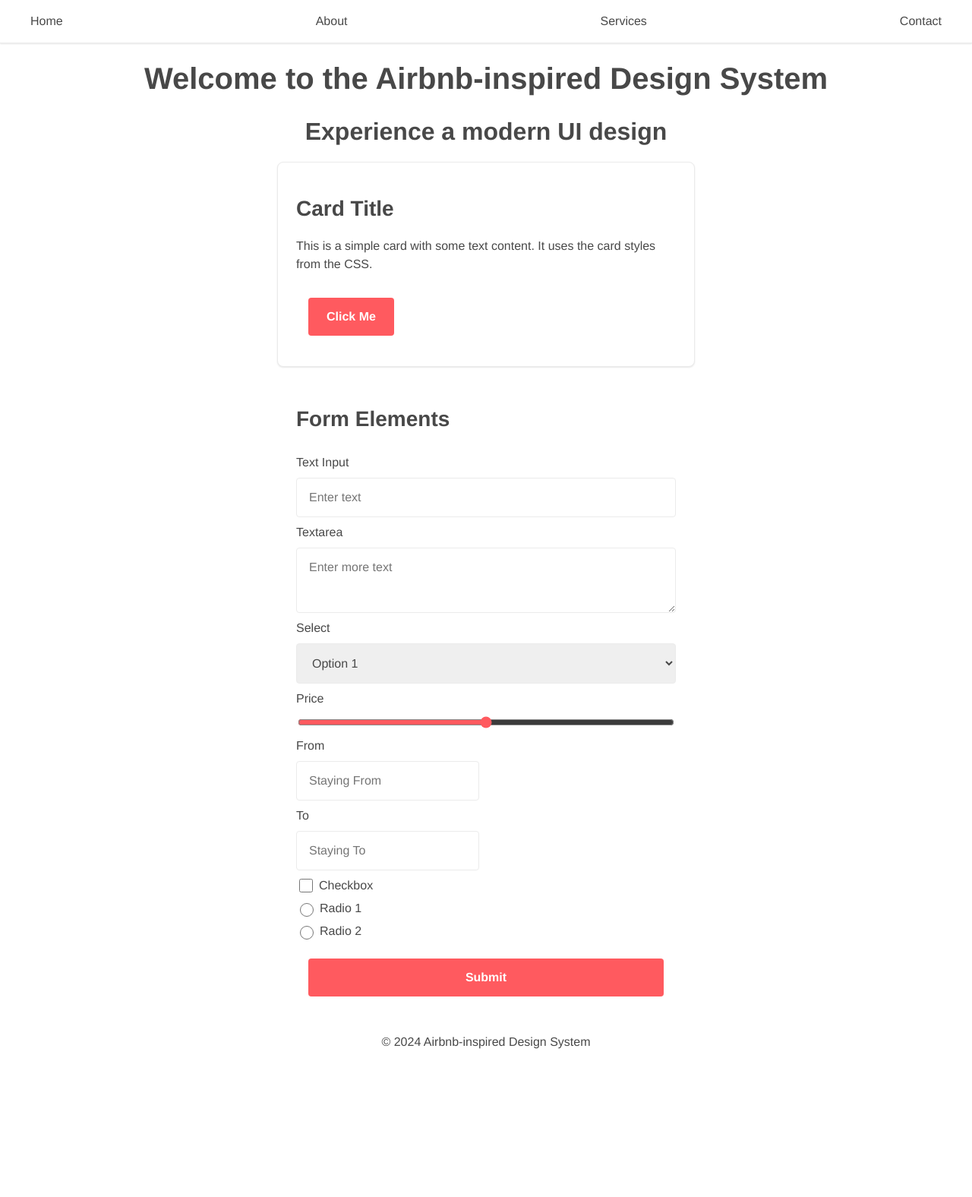
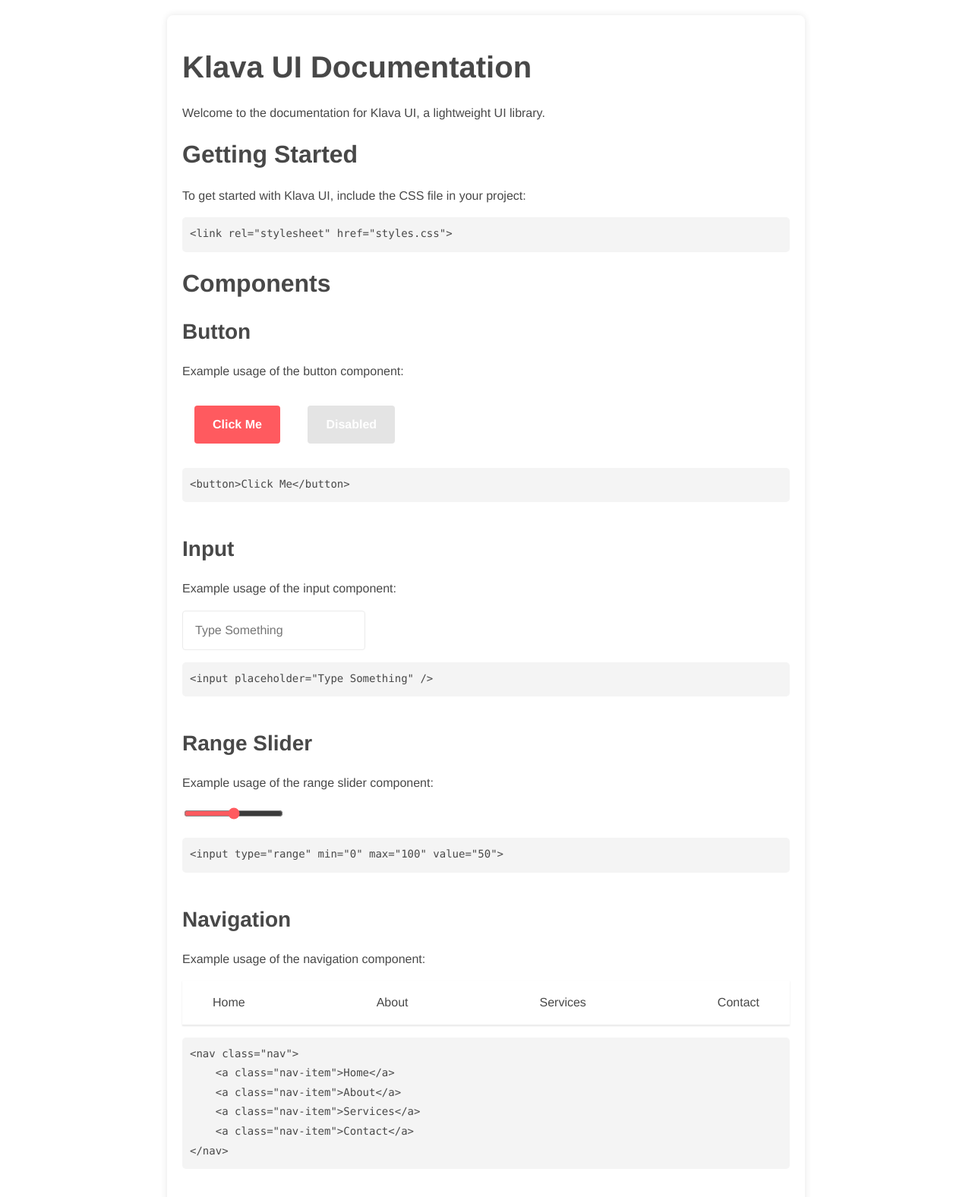
Before and after one commit to elieraad/klava-ui, a plain HTML site: page index.html in a window 1280 px wide. Shown: the top 1576 px of the page at 76% size. Before the commit the page ends 1400 px from the top, so only its background shows below. Drawn offline with Linux system fonts and the light colour scheme.

Commit message:
add docs

```diff
--- a/index.html
+++ b/index.html
@@ -3,94 +3,197 @@
   <head>
     <meta charset="UTF-8" />
     <meta name="viewport" content="width=device-width, initial-scale=1.0" />
-    <title>Airbnb-inspired Design System</title>
-    <link rel="stylesheet" href="demo.css" />
+    <title>Klava UI Documentation</title>
     <link rel="stylesheet" href="styles.css" />
+    <style>
+      /* Additional styles specific to the documentation */
+      body {
+        line-height: 1.6;
+        margin: 20px;
+      }
+      .container {
+        max-width: 800px;
+        margin: 0 auto;
+        background-color: #fff;
+        padding: 20px;
+        border-radius: 8px;
+        box-shadow: 0 0 10px rgba(0, 0, 0, 0.1);
+      }
+
+      pre {
+        background-color: #f4f4f4;
+        padding: 10px;
+        overflow: auto;
+        border-radius: 5px;
+      }
+      code {
+        font-family: Consolas, Monaco, "Andale Mono", "Ubuntu Mono", monospace;
+        font-size: 14px;
+      }
+      .component {
+        margin-bottom: 40px;
+      }
+    </style>
   </head>
   <body>
-    <!-- Navigation -->
+    <div class="container">
+      <header>
+        <h1>Klava UI Documentation</h1>
+        <p>
+          Welcome to the documentation for Klava UI, a lightweight UI library.
+        </p>
+      </header>
+
+      <section id="getting-started">
+        <h2>Getting Started</h2>
+        <p>
+          To get started with Klava UI, include the CSS file in your project:
+        </p>
+        <pre><code>&lt;link rel="stylesheet" href="styles.css"&gt;</code></pre>
+      </section>
+
+      <section id="components">
+        <h2>Components</h2>
+
+        <div class="component" id="button-component">
+          <h3>Button</h3>
+          <p>Example usage of the button component:</p>
+          <button class="button">Click Me</button>
+          <button class="button" disabled>Disabled</button>
+          <pre><code>&lt;button&gt;Click Me&lt;/button&gt;</code></pre>
+        </div>
+
+        <div class="component" id="button-component">
+          <h3>Input</h3>
+          <p>Example usage of the input component:</p>
+          <input placeholder="Type Something" />
+          <pre><code>&lt;input placeholder="Type Something" /&gt;</code></pre>
+        </div>
+
+        <div class="component" id="range-slider-component">
+          <h3>Range Slider</h3>
+          <p>Example usage of the range slider component:</p>
+          <input type="range" min="0" max="100" value="50" />
+          <pre><code>&lt;input type="range" min="0" max="100" value="50"&gt;</code></pre>
+        </div>
+
+        <div class="component" id="button-component">
+          <h3>Navigation</h3>
+          <p>Example usage of the navigation component:</p>
           <nav class="nav">
-      <a href="#" class="nav-item">Home</a>
-      <a href="#" class="nav-item">About</a>
-      <a href="#" class="nav-item">Services</a>
-      <a href="#" class="nav-item">Contact</a>
+            <a class="nav-item">Home</a>
+            <a class="nav-item">About</a>
+            <a class="nav-item">Services</a>
+            <a class="nav-item">Contact</a>
           </nav>
 
-    <!-- Header -->
-    <header class="text-center">
-      <h1>Welcome to the Airbnb-inspired Design System</h1>
-      <h2>Experience a modern UI design</h2>
-    </header>
+          <pre><code>&lt;nav class="nav"&gt;
+    &lt;a class="nav-item"&gt;Home&lt;/a&gt;
+    &lt;a class="nav-item"&gt;About&lt;/a&gt;
+    &lt;a class="nav-item"&gt;Services&lt;/a&gt;
+    &lt;a class="nav-item"&gt;Contact&lt;/a&gt;
+&lt;/nav&gt;</code></pre>
+        </div>
 
-    <!-- Main Content -->
-    <main class="container">
-      <!-- Card -->
+        <div class="component" id="select-component">
           <div class="card">
             <h3>Card Title</h3>
             <p>
-          This is a simple card with some text content. It uses the card styles
-          from the CSS.
+              This is a simple card with some text content. It uses the card
+              styles from the CSS.
             </p>
-        <button id="button">Click Me</button>
+            <button>Click Me</button>
           </div>
 
-      <!-- Form -->
-      <form>
-        <h3>Form Elements</h3>
-        <label for="text-input">Text Input</label>
-        <input type="text" id="text-input" placeholder="Enter text" />
+          <pre><code>&lt;div class="card"&gt;
+&lt;h3&gt;Card Title&lt;/h3&gt;
+&lt;p&gt;
+    This is a simple card with some text content. It uses the card
+    styles from the CSS.
+&lt;/p&gt;
+&lt;button&gt;Click Me&lt;/button&gt;</code></pre>
+        </div>
 
-        <label for="textarea">Textarea</label>
-        <textarea id="textarea" placeholder="Enter more text"></textarea>
-
-        <label for="select">Select</label>
-        <select id="select">
+        <div class="component" id="select-component">
+          <h3>Select</h3>
+          <p>Example usage of the select component:</p>
+          <select>
             <option value="option1">Option 1</option>
             <option value="option2">Option 2</option>
             <option value="option3">Option 3</option>
           </select>
+          <pre><code>&lt;select&gt;
+    &lt;option value="option1"&gt;Option 1&lt;/option&gt;
+    &lt;option value="option2"&gt;Option 2&lt;/option&gt;
+    &lt;option value="option3"&gt;Option 3&lt;/option&gt;
+&lt;/select&gt;</code></pre>
+        </div>
 
-        <label for="range">Price</label>
-        <input id="range" type="range" min="0" max="100" value="50" />
-
-        <label for="from">From</label>
+        <div class="component" id="datepicker-component">
+          <h3>Datepicker</h3>
+          <p>Example usage of the datepicker component:</p>
           <input
-          id="from"
             type="text"
             class="datepicker-input"
-          placeholder="Staying From"
+            placeholder="Select a date"
           />
+          <pre><code>&lt;input class="datepicker-input" placeholder="Select a date"&gt;</code></pre>
+        </div>
 
-        <label for="to">To</label>
-        <input
-          id="from"
-          type="text"
-          class="datepicker-input"
-          placeholder="Staying To"
-        />
+        <div class="component" id="radio-checkbox-component">
+          <h3>Radio Buttons and Checkboxes</h3>
 
-        <label> <input type="checkbox" id="checkbox" /> Checkbox </label>
+          <div>
+            <h4>Radio Buttons</h4>
+            <label>
+              <input type="radio" name="radio-group" value="option1" checked />
+              Option 1 </label
+            ><br />
+            <label>
+              <input type="radio" name="radio-group" value="option2" />
+              Option 2 </label
+            ><br />
+            <label>
+              <input type="radio" name="radio-group" value="option3" />
+              Option 3
+            </label>
 
-        <label> <input type="radio" name="radio" id="radio1" /> Radio 1 </label>
-        <label> <input type="radio" name="radio" id="radio2" /> Radio 2 </label>
+            <pre><code>&lt;label for="option1"&gt;Option 1&lt;/label&gt;
+&lt;input id="option1" type="radio" value="option1" /&gt;
 
-        <button type="submit">Submit</button>
-      </form>
+&lt;label for="option2"&gt;Option 2&lt;/label&gt;
+&lt;input id="option2" type="radio" value="option2" /&gt;
+</code></pre>
+          </div>
 
-      <!-- Dialog -->
-      <div class="dialog-overlay" id="dialog-overlay"></div>
-      <div class="dialog" id="dialog" style="display: none">
-        <h3>Dialog Title</h3>
-        <p>This is a dialog. Click the button to close it.</p>
-        <button id="closeBtn">Close</button>
+          <div>
+            <h4>Checkboxes</h4>
+            <label>
+              <input type="checkbox" name="checkbox1" value="option1" checked />
+              Option 1 </label
+            ><br />
+            <label>
+              <input type="checkbox" name="checkbox2" value="option2" />
+              Option 2 </label
+            ><br />
+            <label>
+              <input type="checkbox" name="checkbox3" value="option3" />
+              Option 3
+            </label>
+            <pre><code>&lt;label for="option1"&gt;Option 1&lt;/label&gt;
+&lt;input id="option1" type="checkbox" value="option1" /&gt;
+
+&lt;label for="option2"&gt;Option 2&lt;/label&gt;
+&lt;input id="option2" type="checkbox" value="option2" /&gt;
+</code></pre>
           </div>
-    </main>
+        </div>
+      </section>
 
-    <!-- Footer -->
-    <footer class="text-center mt-lg">
-      <p>&copy; 2024 Airbnb-inspired Design System</p>
+      <footer>
+        <p>© 2024 Klava UI. All rights reserved.</p>
       </footer>
-
+    </div>
     <script src="index.js"></script>
   </body>
 </html>
```
Lines whose indentation alone changed are shown as unchanged.
